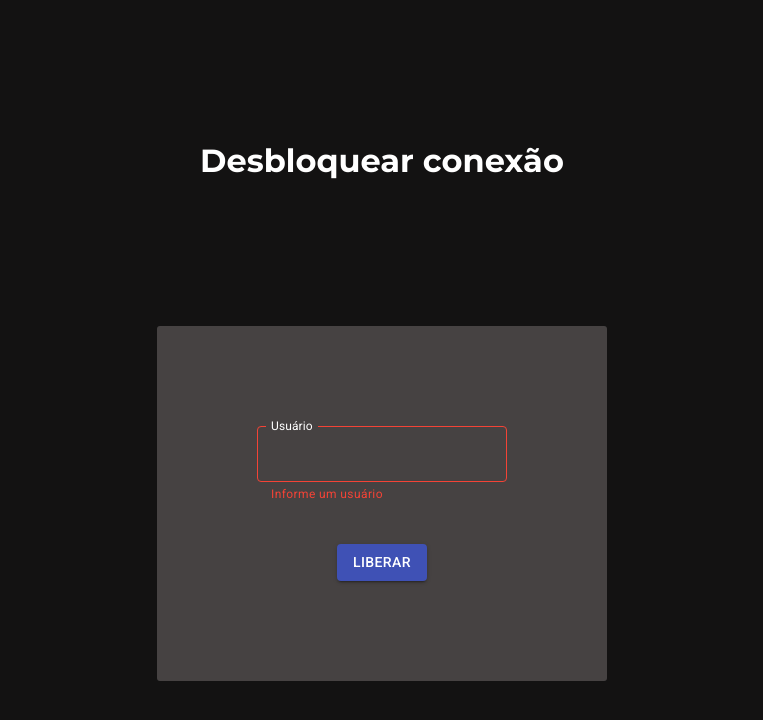
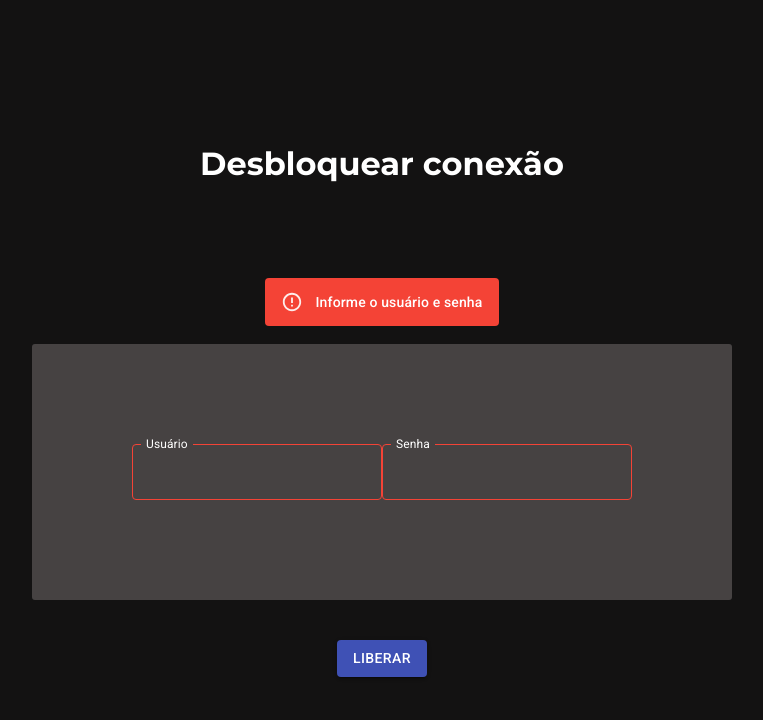
Before and after one commit to paulords95/drop-orcl-users, a React (Create React App) app: page / in a window 1280 px wide. Both pictures are taken after a click on the button "LIBERAR". Shown: the top 720 px of the page, without its empty margins (258-1021 px from the left). Built offline with nearby package versions, Linux system fonts and the light colour scheme; no server answers.

Commit message:
added calls to the modified api

```diff
--- a/src/App.css
+++ b/src/App.css
@@ -20,6 +20,7 @@
 }
 
 .text-wrap {
+  display: flex;
   background-color: #464242;
   margin: 0 auto;
   margin-top: 2vh;
@@ -48,4 +49,6 @@
   height: 50px;
   max-width: max-content;
   transition: all 1.8s;
+  z-index: 2;
+  padding-top: 15px;
 }
--- a/src/App.js
+++ b/src/App.js
@@ -9,24 +9,31 @@ import api from "./services/api.js";
 
 function App() {
   const [text, setText] = useState("");
+  const [pwd, setPwd] = useState("");
   const [alertCondition, setAlertCondition] = useState("");
+  const [alertMessage, setAlertMessage] = useState("");
   const [error, setError] = useState({
     show: false,
     message: "",
   });
 
+  const [errorPwd, setErrorPwd] = useState({
+    show: false,
+    message: "",
+  });
+
   const ShowAlert = (props) => {
-    if (props.condition === false) {
+    if (props.condition === false && props.message.length > 1) {
       return (
         <Alert variant="filled" severity="error">
-          Usuário não encontrado ou não conectado no sistema
+          {props.message}
         </Alert>
       );
     }
-    if (props.condition === true) {
+    if (props.condition === true && props.message.length > 1) {
       return (
         <Alert variant="filled" severity="success">
-          Usuário desbloqueado no sistema
+          {props.message}
         </Alert>
       );
     } else {
@@ -39,7 +46,7 @@ function App() {
       <div className="container">
         <h1 className="title">Desbloquear conexão</h1>
         <div className="alert">
-          <ShowAlert condition={alertCondition} />
+          <ShowAlert condition={alertCondition} message={alertMessage} />
         </div>
         <div className="text-wrap">
           <div
@@ -85,31 +92,90 @@ function App() {
               variant="outlined"
               color="primary"
             />
+            <TextField
+              id="outlined-number2"
+              className="input"
+              aria-label="primary"
+              error={errorPwd.show}
+              helperText={errorPwd.message}
+              label="Senha"
+              type="password"
+              onChange={(value) => {
+                if (value.target.value.length > 1) {
+                  setErrorPwd({
+                    show: false,
+                    message: "",
+                  });
+                }
+                setPwd(value.target.value);
+              }}
+              InputLabelProps={{
+                shrink: true,
+                style: {
+                  color: "white",
+                  borderRadius: 15,
+                },
+              }}
+              InputProps={{
+                style: {
+                  color: "white",
+                  textAlign: "center",
+                  justifySelf: "center",
+                  width: "250px",
+                  margin: "0 auto",
+                },
+              }}
+              variant="outlined"
+              color="primary"
+            />
           </div>
-
+        </div>
         <form className="btn" method="POST">
           <Button
             onClick={(e) => {
               e.preventDefault();
               const elmAlrt = document.querySelector(".alert").style;
+
+              if (text.length < 1 && pwd.length < 1) {
+                setAlertCondition(false);
+                setAlertMessage("Informe o usuário e senha");
                 elmAlrt.opacity = 1;
-                setAlertCondition("dropped");
-                if (text.length < 1) {
-                  setAlertCondition("");
-                  elmAlrt.opacity = 0;
+                setError({
+                  show: true,
+                  message: "",
+                });
+                setErrorPwd({
+                  show: true,
+                  message: "",
+                });
+              } else if (text.length < 1) {
+                setAlertCondition(false);
                 setError({
                   show: true,
                   message: "Informe um usuário",
                 });
-                }
+                setAlertMessage("");
+              } else if (pwd.length < 1) {
+                setAlertCondition("");
+
+                setErrorPwd({
+                  show: true,
+                  message: "Informe a senha",
+                });
+                setAlertMessage("");
+              } else {
                 api
-                  .delete(`/connected/sec/${text.toString()}`)
+                  .delete(`/connected/sec/${text.toString()}/${pwd.toString()}`)
                   .then((res) => {
+                    console.log(res.data[0]);
+                    setAlertMessage(res.data[0].msg);
                     setAlertCondition(res.data[0].status);
+                    elmAlrt.opacity = 1;
                   })
                   .catch((e) => {
                     console.log(e);
                   });
+              }
             }}
             variant="contained"
             color="primary"
@@ -120,7 +186,6 @@ function App() {
         </form>
       </div>
     </div>
-    </div>
   );
 }
 
```
Also changed, not shown: 1 other file (tests, documents, lock files or other folders). Lines whose indentation alone changed are shown as unchanged.
